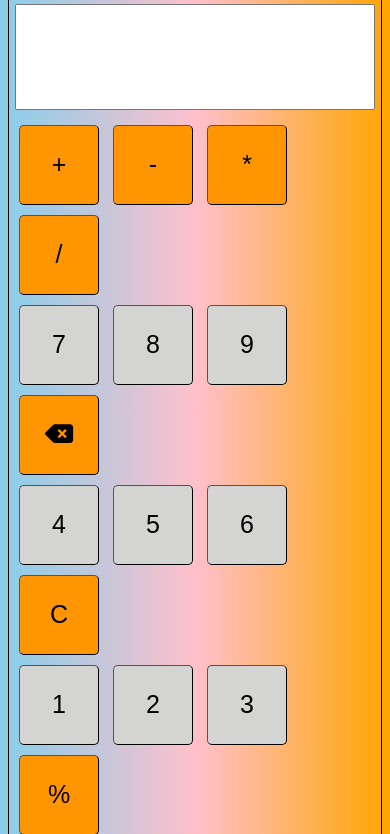
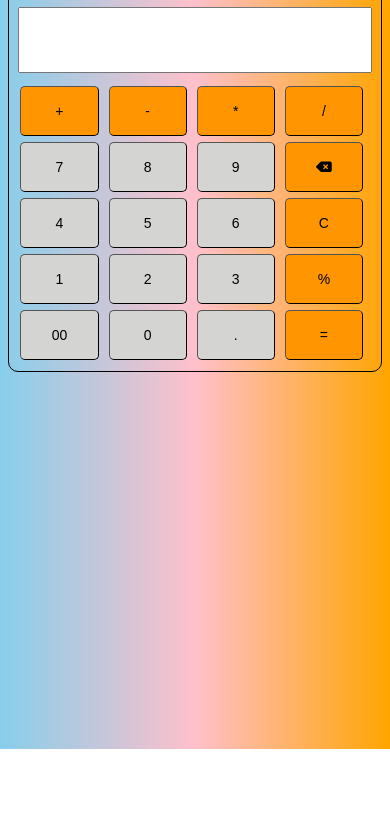
Before and after one commit to nandanrr/basic-calculator, a plain HTML site: page index.html in a window 390 px wide. Shown: the part 95-929 px from the top of the page. After the commit the page ends 844 px from the top, so only its background shows below. Drawn offline with Linux system fonts and the light colour scheme.

Commit message:
made responsive

```diff
--- a/styles.css
+++ b/styles.css
@@ -71,3 +71,21 @@ button {
     background-color:green;
     color: white;
 }
+@media (max-width: 480px){
+    button{
+        width: 22%;
+        height: 50px;
+        font-size: 14px;
+        margin: 3px;
+    }
+
+    #output{
+        height: 60px;
+        font-size: 16px;
+    }
+
+    .main-container{
+        width: 95%;
+        padding: 8px;
+    }
+}
```
